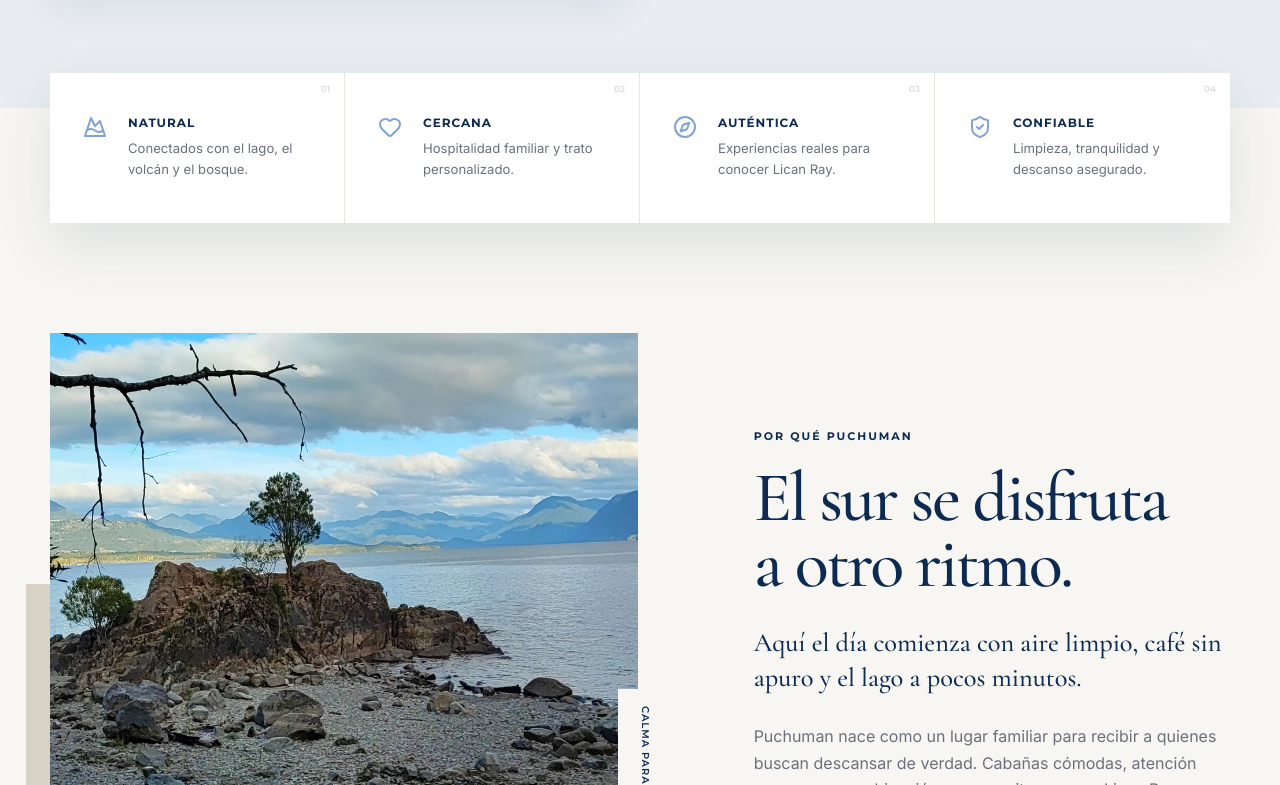
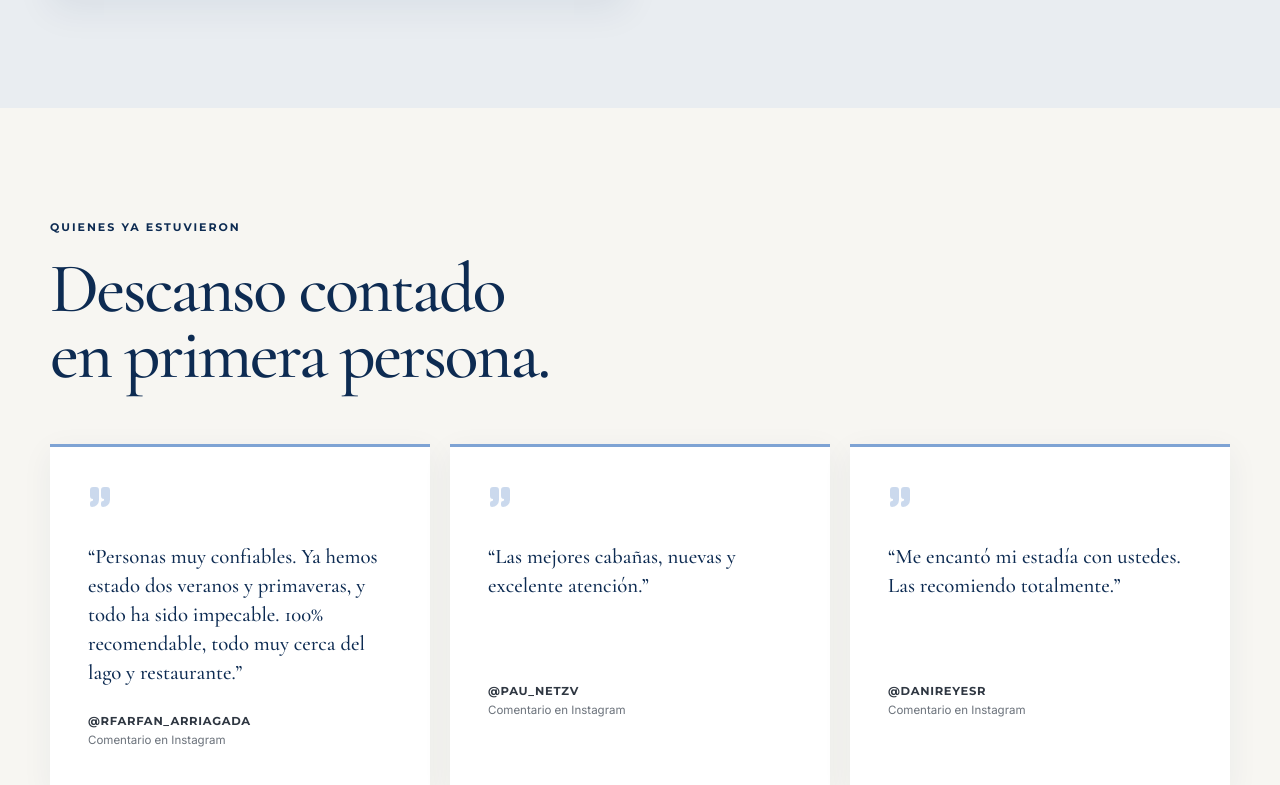
Before and after one commit to fedenetz/puchuman, a React (Vite) app: page / in a window 1280 px wide. Shown: the part 2575-3360 px from the top of the page. Built offline with nearby package versions, Linux system fonts and the light colour scheme.

Commit message:
Move testimonials above benefits

```diff
--- a/src/App.jsx
+++ b/src/App.jsx
@@ -17,12 +17,12 @@ export default function App() {
     <main>
       <Hero />
       <Cabins />
+      <Testimonials />
       <Benefits />
       <Story />
       <Experiences />
       <Gallery />
       <Location />
-      <Testimonials />
       <FAQ />
       <FinalCTA />
     </main>
```
